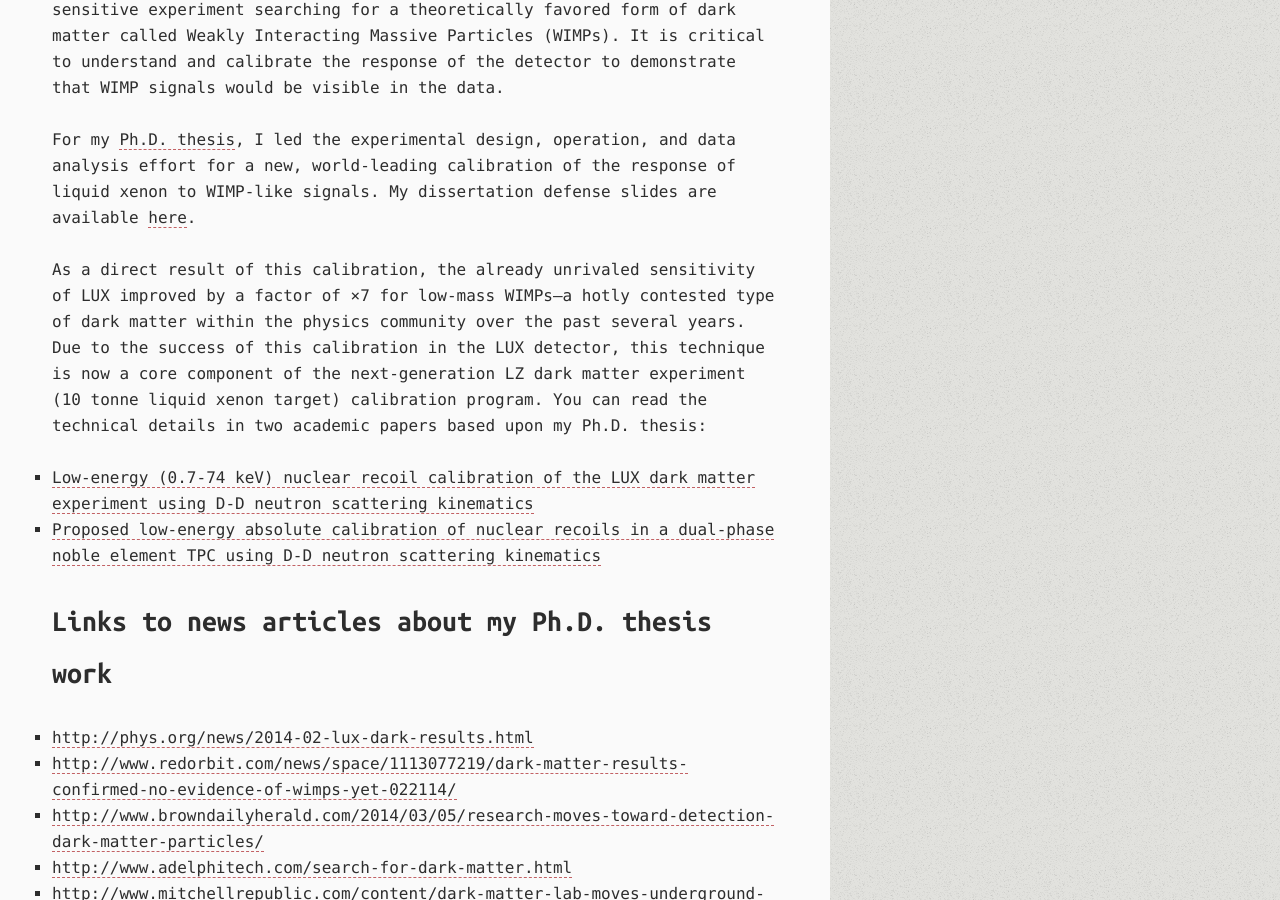
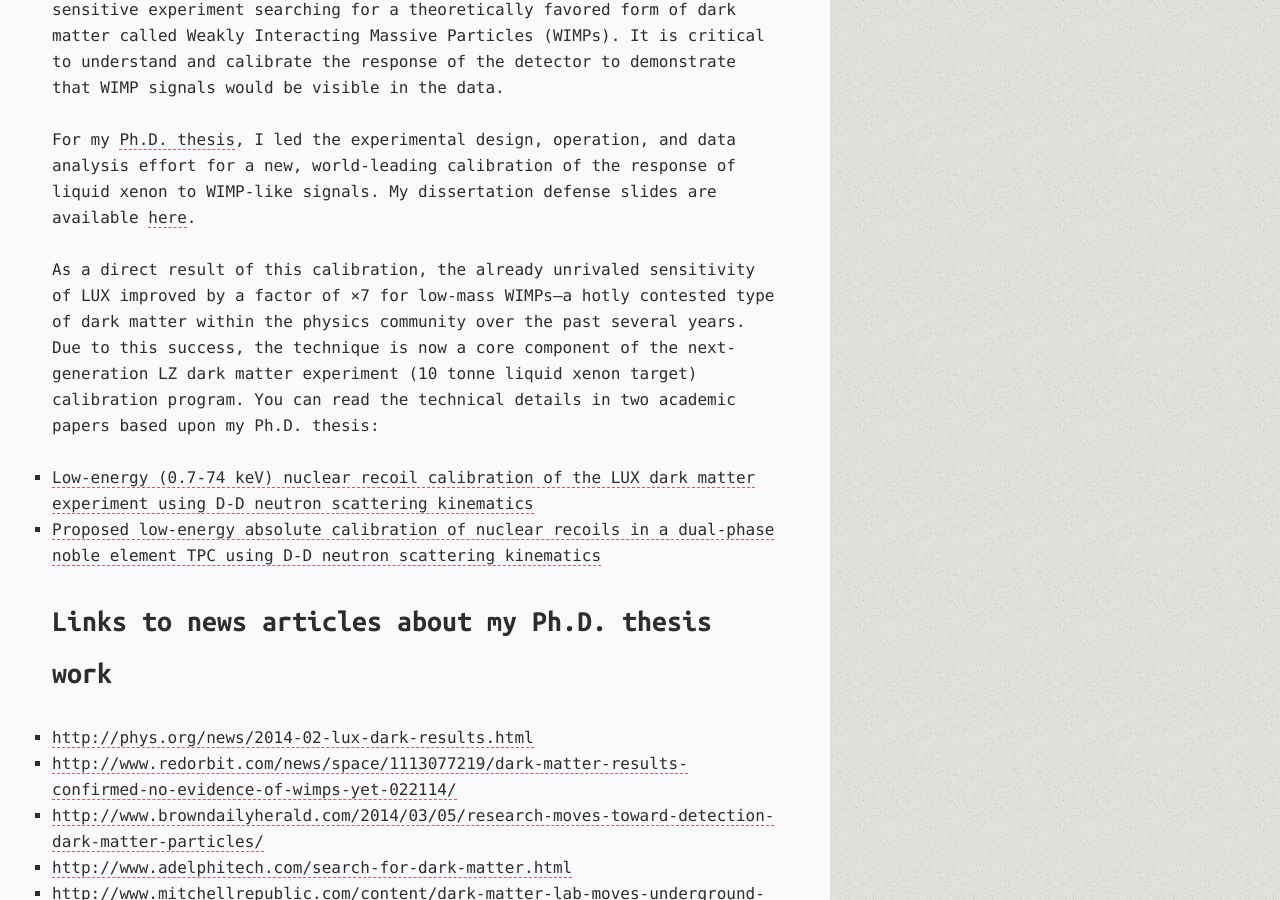
Before and after one commit to jverbus/jverbus.github.io, a Jekyll site: the page built from _posts/2016-08-18-calibrating-the-lux-dark-matter-experiment.md, in a window 1280 px wide and 900 px high, scrolled down 419 px. Built offline with Jekyll 4.4.1, drawn with Linux system fonts in a browser that asks for light colours; comment, search, counter and statistics services are not loaded.

Commit message:
Improved wording of last paragraph in LUX post.

```diff
--- a/_posts/2016-08-18-calibrating-the-lux-dark-matter-experiment.md
+++ b/_posts/2016-08-18-calibrating-the-lux-dark-matter-experiment.md
@@ -18,7 +18,7 @@ For my [Ph.D. thesis](https://repository.library.brown.edu/studio/item/bdr:67420
 My dissertation defense slides are available [here]({{ site.url }}/assets/files/20160510_jverbus_thesis_defense_v4_public.pdf).
 
 As a direct result of this calibration, the already unrivaled sensitivity of LUX improved by a factor of ×7 for low-mass WIMPs--a hotly contested type of dark matter within the physics community over the past several years.
-Due to the success of this calibration in the LUX detector, this technique is now a core component of the next-generation LZ dark matter experiment (10 tonne liquid xenon target) calibration program.
+Due to this success, the technique is now a core component of the next-generation LZ dark matter experiment (10 tonne liquid xenon target) calibration program.
 You can read the technical details in two academic papers based upon my Ph.D. thesis:
 
 - [Low-energy (0.7-74 keV) nuclear recoil calibration of the LUX dark matter experiment using D-D neutron scattering kinematics](https://arxiv.org/abs/1608.05381)
```
